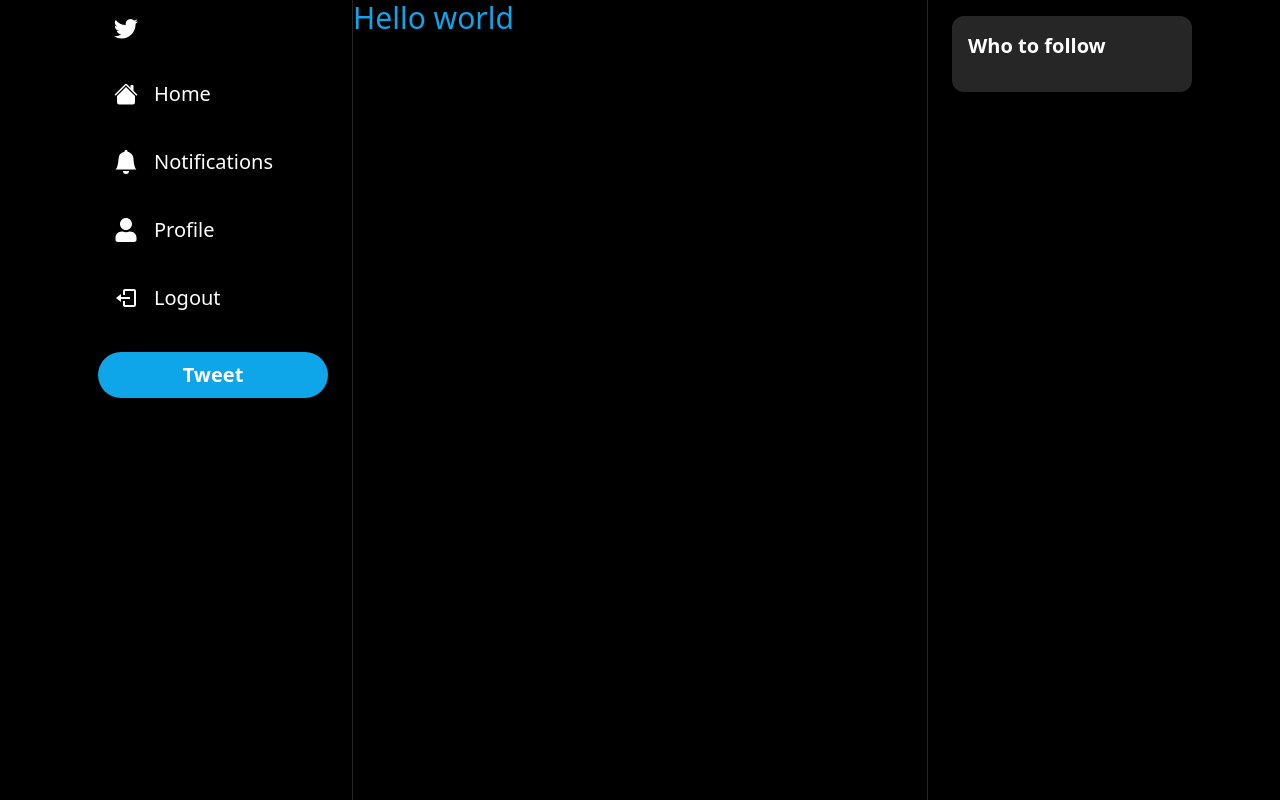
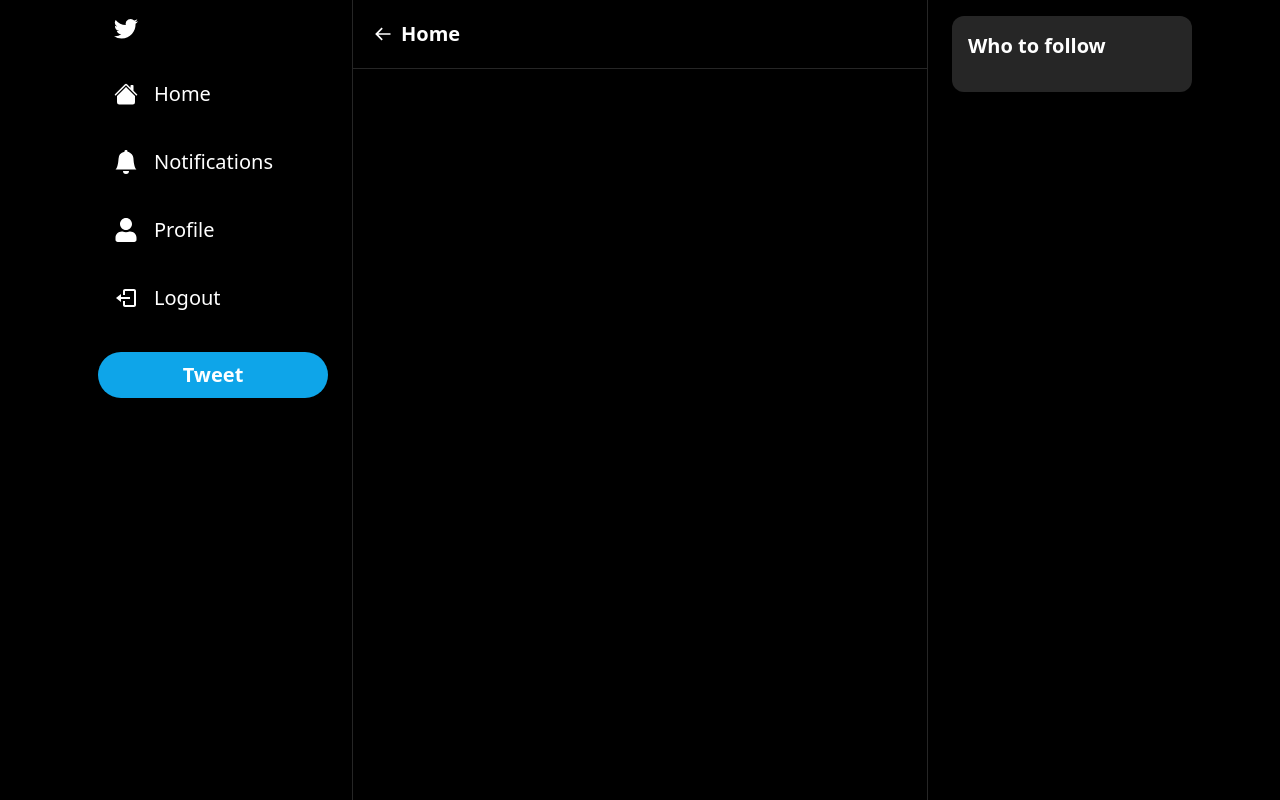
Before and after one commit to markande98/plitter-deploy, a Next.js app: page / in a window 1280 px wide. Built offline with nearby package versions, Linux system fonts and the light colour scheme.

Commit message:
header started

```diff
--- /dev/null
+++ b/components/Header.tsx
@@ -0,0 +1,32 @@
+import { useRouter } from "next/router";
+import { useCallback } from "react";
+import { BiArrowBack } from "react-icons/bi";
+
+interface HeaderProps {
+  label: string;
+  showBackArrow?: boolean;
+}
+const Header: React.FC<HeaderProps> = ({ label, showBackArrow }) => {
+  const router = useRouter();
+
+  const handelback = useCallback(() => {
+    router.back();
+  }, [router]);
+  return (
+    <div className="border-b-[1px] border-neutral-800 p-5">
+      <div className="flex flex-row items-center gap-2">
+        {showBackArrow && (
+          <BiArrowBack
+            onClick={handelback}
+            color="white"
+            size={20}
+            className="cursor-pointer hover:opacity-70 transition"
+          />
+        )}
+        <h1 className="text-white font-semibold text-xl">{label}</h1>
+      </div>
+    </div>
+  );
+};
+
+export default Header;
--- a/pages/index.tsx
+++ b/pages/index.tsx
@@ -1,10 +1,13 @@
 import Image from 'next/image'
 import { Inter } from 'next/font/google'
+import Header from '@/components/Header'
 
 const inter = Inter({ subsets: ['latin'] })
 
 export default function Home() {
   return (
-    <div className='text-3xl text-sky-500'>Hello world</div>
+    <>
+      <Header showBackArrow label='Home' />
+    </>
   )
 }
```
